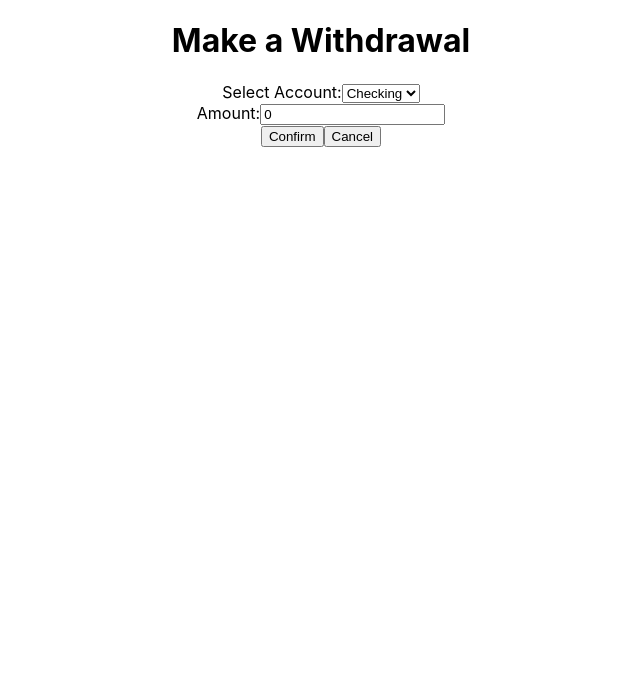
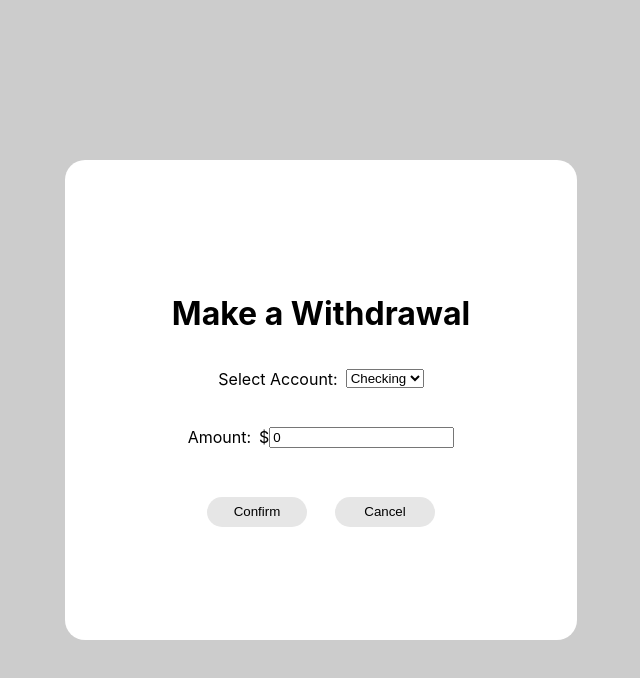
Before and after one commit to naomipate/summer-intern-hackathon, a React (Create React App) app in the folder Frontend/summer-intern-hackathon-frontend/: page /withdraw in a window 1280 px wide. Shown: the top 678 px of the page, without its empty margins (319-959 px from the left). Built offline with nearby package versions, Linux system fonts and the light colour scheme.

Commit message:
deposit/withdrawal/transfer frontend updates

```diff
--- a/Frontend/summer-intern-hackathon-frontend/src/TransferPage.js
+++ b/Frontend/summer-intern-hackathon-frontend/src/TransferPage.js
@@ -4,11 +4,17 @@ import {useNavigate, useLocation } from 'react-router-dom';
 
 function TransferPage() {
     const [account, setAccount] = useState('Checking');
+    const [receivingAccount, setReceivingAccount] = useState('Savings');
     const [amount, setAmount] = useState(0);
     const navigate = useNavigate();
 
     const handleAccountChange = (e) => {
         setAccount(e.target.value);
+        if (e.target.value === 'Checking'){
+            setReceivingAccount('Savings');
+        } else {
+            setReceivingAccount('Checking');
+        }
     }
 
     const handleAmountChange = (e) => {
@@ -38,13 +44,16 @@ function TransferPage() {
             <div className='transferpage-container'>
                 <h1>Make a Transfer</h1>
                 <div className='transferpage-content'>
-                    <p>To:&ensp;</p>
+                    <p>From:&ensp;</p>
                     <select id='dropdown'
                     value={account}
                     onChange={handleAccountChange}>
                         <option value='Checking'>Checking</option>
                         <option value='Savings'>Savings</option>
                     </select>
+                </div>
+                <div className='transferpage-content'>
+                    <p>To:&ensp;{receivingAccount}</p>
                 </div>
                 <div className='transferpage-content'>
                     <p>Amount:&ensp;$</p>
--- a/Frontend/summer-intern-hackathon-frontend/src/depositPage.js
+++ b/Frontend/summer-intern-hackathon-frontend/src/depositPage.js
@@ -27,32 +27,29 @@ const DepositPage = () => {
     };
 
     return (
-        <div>
-            <h1>Make a Deposit</h1>
-            <div>
-                <label>
-                    Select Account:
+        <div className='transferpage-background'>
+            <div className='transferpage-container'>
+                <h1>Make a Deposit</h1>
+                <div className='transferpage-content'>
+                    <p>Select Account:&ensp;</p>
                     <select value={selectedAccount} onChange={(e) => setSelectedAccount(e.target.value)}>
                         <option value="checking">Checking</option>
                         <option value="savings">Savings</option>
                     </select>
-                </label>
-            </div>
-            <div>
-                <label>
-                    Amount:
+                </div>
+                <div className='transferpage-content'>
+                    <p>Amount:&ensp;$</p>
                     <input
                         type="text"
                         value={amount}
                         onChange={handleAmountChange}
                         placeholder="0.00"
                     />
-                </label>
-
-            </div>
-            <div>
-                <button onClick={handleDeposit}>Confirm</button>
-                <button onClick={() => navigate('/')}>Cancel</button>
+                </div>
+                <div className='transferpage-button'>
+                    <button onClick={handleDeposit}>Confirm</button>
+                    <button onClick={() => navigate('/')}>Cancel</button>
+                </div>
             </div>
         </div>
     );
--- a/Frontend/summer-intern-hackathon-frontend/src/withdrawPage.js
+++ b/Frontend/summer-intern-hackathon-frontend/src/withdrawPage.js
@@ -25,32 +25,31 @@ const WithdrawPage = () => {
     };
 
     return (
-        <div>
+        <div className='transferpage-background'>
+            <div className='transferpage-container'>
                 <h1>Make a Withdrawal</h1>
-            <div>
-                <label>
-                    Select Account:
+                <div className='transferpage-content'>
+                    <p>Select Account:&ensp;</p>
                     <select value={selectedAccount} onChange={(e) => setSelectedAccount(e.target.value)}>
                         <option value="checking">Checking</option>
                         <option value="savings">Savings</option>
                     </select>
-                </label>
                 </div>
-            <div>
-                <label>
-                    Amount:
+                <div className='transferpage-content'>
+                    <p>Amount:&ensp;$</p>
                         <input
                             type="text"
                             value={amount}
                             onChange={handleAmountChange}
                             placeholder="0.00"
                         />
-                </label>
                 </div>
-            <div>
+                <div className='transferpage-button'>
                     <button onClick={handleWithdraw}>Confirm</button>
                     <button onClick={() =>navigate('/')}>Cancel</button>
                 </div>
+            </div>
+
         </div>
     );
 };
```
Lines whose indentation alone changed are shown as unchanged.
